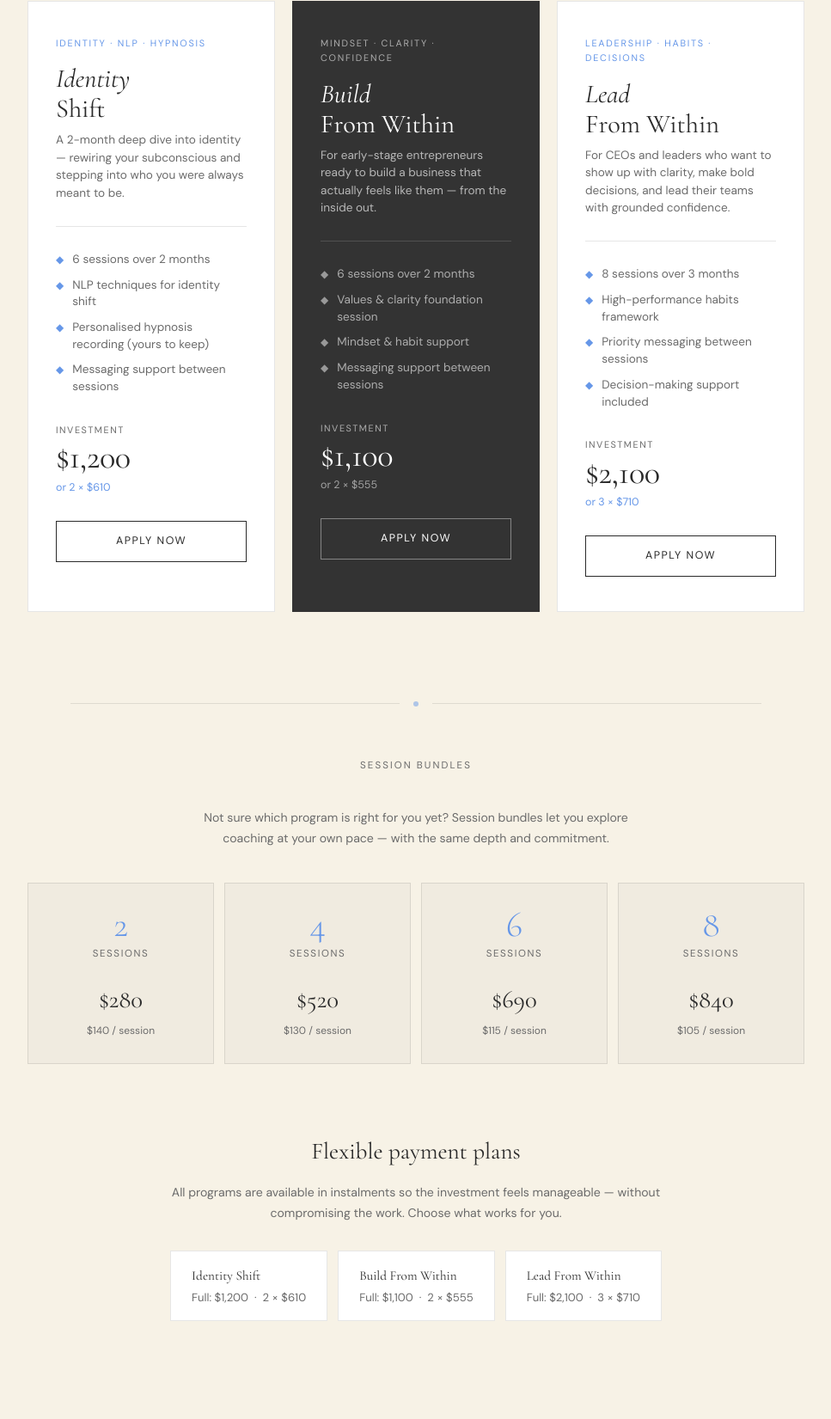
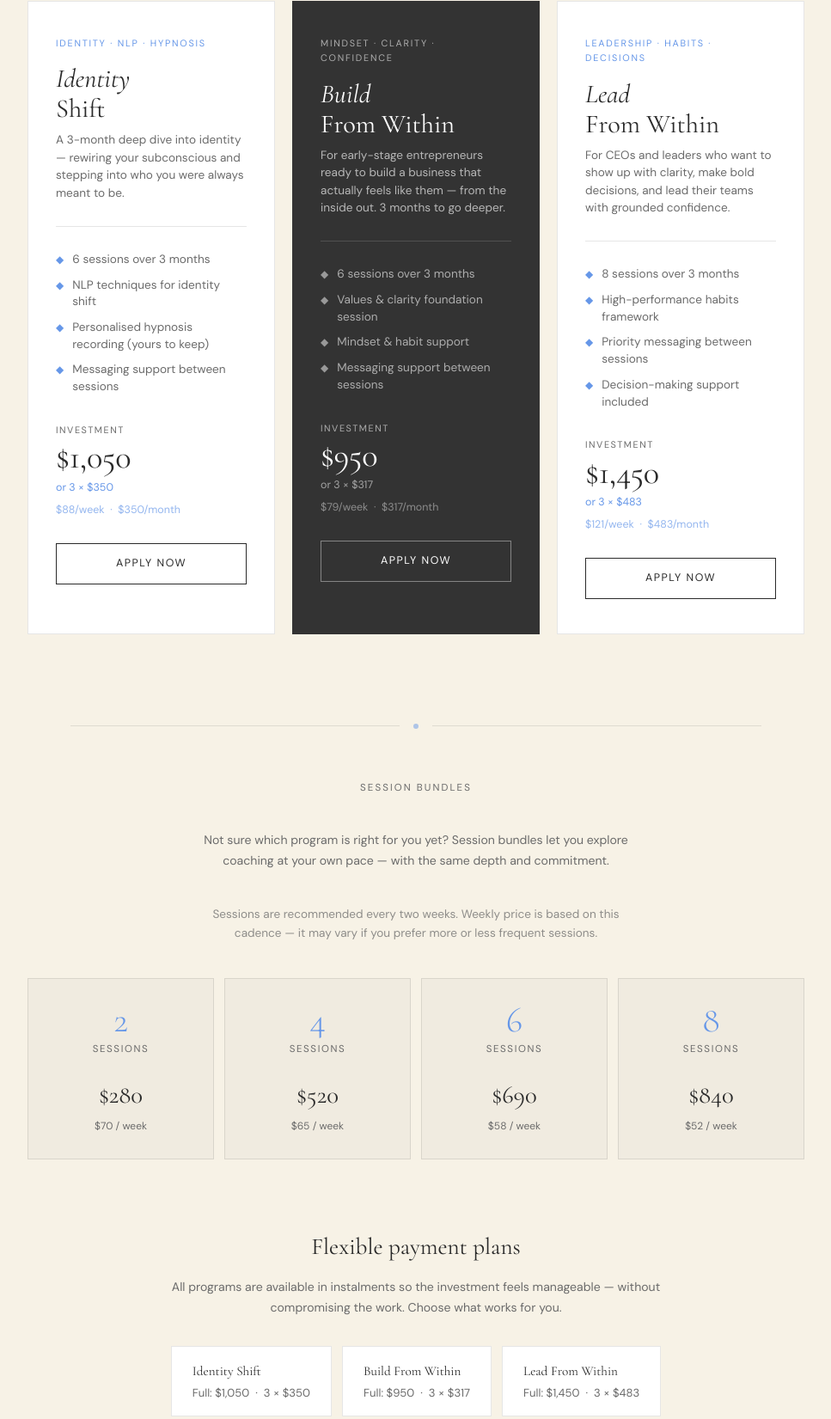
Before and after one commit to heddavknight/Services, a plain HTML site: page index.html in a window 1280 px wide. Shown: the part 650-2301 px from the top of the page at 86% size, without its empty margins (156-1123 px from the left). Drawn offline with nearby package versions, Linux system fonts and the light colour scheme.

Commit message:
Add files via upload

```diff
--- a/index.html
+++ b/index.html
@@ -546,7 +546,7 @@ footer {
 <!-- HERO -->
 <section class="hero">
   <p class="hero-eyebrow">Investment</p>
-  <h1 class="hero-title">The shift<br><em>starts here</em></h1>
+  <h1 class="hero-title">Ways to work<br><em>together</em></h1>
   <p class="hero-sub">This is an investment in yourself — in the version of you who trusts their instincts, leads from their values, and builds from the inside out.</p>
 </section>
 
@@ -566,18 +566,19 @@ footer {
     <div class="program-card">
       <p class="program-tag">Identity · NLP · Hypnosis</p>
       <h2 class="program-name"><em>Identity</em><br>Shift</h2>
-      <p class="program-tagline">A 2-month deep dive into identity — rewiring your subconscious and stepping into who you were always meant to be.</p>
+      <p class="program-tagline">A 3-month deep dive into identity — rewiring your subconscious and stepping into who you were always meant to be.</p>
       <div class="program-divider"></div>
       <ul class="program-details">
-        <li class="program-detail"><span class="detail-icon">◆</span> 6 sessions over 2 months</li>
+        <li class="program-detail"><span class="detail-icon">◆</span> 6 sessions over 3 months</li>
         <li class="program-detail"><span class="detail-icon">◆</span> NLP techniques for identity shift</li>
         <li class="program-detail"><span class="detail-icon">◆</span> Personalised hypnosis recording (yours to keep)</li>
         <li class="program-detail"><span class="detail-icon">◆</span> Messaging support between sessions</li>
       </ul>
       <div class="program-price-block">
         <p class="program-price-label">Investment</p>
-        <p class="program-price">$1,200</p>
-        <p class="program-payment">or 2 × $610</p>
+        <p class="program-price">$1,050</p>
+        <p class="program-payment">or 3 × $350</p>
+        <p class="program-payment" style="margin-top:6px; opacity:0.7;">$88/week &nbsp;·&nbsp; $350/month</p>
       </div>
       <a href="https://wa.link/hhdygv" target="_blank" class="cta-btn cta-btn-dark">Apply now</a>
     </div>
@@ -586,18 +587,19 @@ footer {
     <div class="program-card featured">
       <p class="program-tag">Mindset · Clarity · Confidence</p>
       <h2 class="program-name"><em>Build</em><br>From Within</h2>
-      <p class="program-tagline">For early-stage entrepreneurs ready to build a business that actually feels like them — from the inside out.</p>
+      <p class="program-tagline">For early-stage entrepreneurs ready to build a business that actually feels like them — from the inside out. 3 months to go deeper.</p>
       <div class="program-divider"></div>
       <ul class="program-details">
-        <li class="program-detail"><span class="detail-icon">◆</span> 6 sessions over 2 months</li>
+        <li class="program-detail"><span class="detail-icon">◆</span> 6 sessions over 3 months</li>
         <li class="program-detail"><span class="detail-icon">◆</span> Values &amp; clarity foundation session</li>
         <li class="program-detail"><span class="detail-icon">◆</span> Mindset &amp; habit support</li>
         <li class="program-detail"><span class="detail-icon">◆</span> Messaging support between sessions</li>
       </ul>
       <div class="program-price-block">
         <p class="program-price-label">Investment</p>
-        <p class="program-price">$1,100</p>
-        <p class="program-payment">or 2 × $555</p>
+        <p class="program-price">$950</p>
+        <p class="program-payment">or 3 × $317</p>
+        <p class="program-payment" style="margin-top:6px; opacity:0.8;">$79/week &nbsp;·&nbsp; $317/month</p>
       </div>
       <a href="https://wa.link/hhdygv" target="_blank" class="cta-btn cta-btn-light">Apply now</a>
     </div>
@@ -616,8 +618,9 @@ footer {
       </ul>
       <div class="program-price-block">
         <p class="program-price-label">Investment</p>
-        <p class="program-price">$2,100</p>
-        <p class="program-payment">or 3 × $710</p>
+        <p class="program-price">$1,450</p>
+        <p class="program-payment">or 3 × $483</p>
+        <p class="program-payment" style="margin-top:6px; opacity:0.7;">$121/week &nbsp;·&nbsp; $483/month</p>
       </div>
       <a href="https://wa.link/hhdygv" target="_blank" class="cta-btn cta-btn-dark">Apply now</a>
     </div>
@@ -635,31 +638,32 @@ footer {
 <section class="bundles">
   <p class="section-label">Session Bundles</p>
   <p class="bundles-note">Not sure which program is right for you yet? Session bundles let you explore coaching at your own pace — with the same depth and commitment.</p>
+  <p class="bundles-note" style="margin-top: 8px; font-size: 0.85rem; opacity: 0.75;">Sessions are recommended every two weeks. Weekly price is based on this cadence — it may vary if you prefer more or less frequent sessions.</p>
 
   <div class="bundle-grid">
     <div class="bundle-card">
       <div class="bundle-sessions">2</div>
       <div class="bundle-label">sessions</div>
       <div class="bundle-price">$280</div>
-      <div class="bundle-per">$140 / session</div>
+      <div class="bundle-per">$70 / week</div>
     </div>
     <div class="bundle-card">
       <div class="bundle-sessions">4</div>
       <div class="bundle-label">sessions</div>
       <div class="bundle-price">$520</div>
-      <div class="bundle-per">$130 / session</div>
+      <div class="bundle-per">$65 / week</div>
     </div>
     <div class="bundle-card">
       <div class="bundle-sessions">6</div>
       <div class="bundle-label">sessions</div>
       <div class="bundle-price">$690</div>
-      <div class="bundle-per">$115 / session</div>
+      <div class="bundle-per">$58 / week</div>
     </div>
     <div class="bundle-card">
       <div class="bundle-sessions">8</div>
       <div class="bundle-label">sessions</div>
       <div class="bundle-price">$840</div>
-      <div class="bundle-per">$105 / session</div>
+      <div class="bundle-per">$52 / week</div>
     </div>
   </div>
 </section>
@@ -671,15 +675,15 @@ footer {
   <div class="payment-plans">
     <div class="payment-plan">
       <strong>Identity Shift</strong>
-      Full: $1,200 &nbsp;·&nbsp; 2 × $610
+      Full: $1,050 &nbsp;·&nbsp; 3 × $350
     </div>
     <div class="payment-plan">
       <strong>Build From Within</strong>
-      Full: $1,100 &nbsp;·&nbsp; 2 × $555
+      Full: $950 &nbsp;·&nbsp; 3 × $317
     </div>
     <div class="payment-plan">
       <strong>Lead From Within</strong>
-      Full: $2,100 &nbsp;·&nbsp; 3 × $710
+      Full: $1,450 &nbsp;·&nbsp; 3 × $483
     </div>
   </div>
 </section>
@@ -712,7 +716,7 @@ footer {
       <h3 class="step-title">Book a discovery call</h3>
       <p class="step-body">Still have doubts, or want to meet before committing? Book a free call — we'll talk through your situation and find the best fit together.</p>
       <div class="step-actions">
-        <a href="https://theselftrustclub.com/discovery-call" target="_blank" class="step-btn step-btn-primary">Book a free call</a>
+        <a href="https://heddavknight.github.io/Discovery-Call/" target="_blank" class="step-btn step-btn-primary">Book a free call</a>
       </div>
     </div>
   </div>
```
